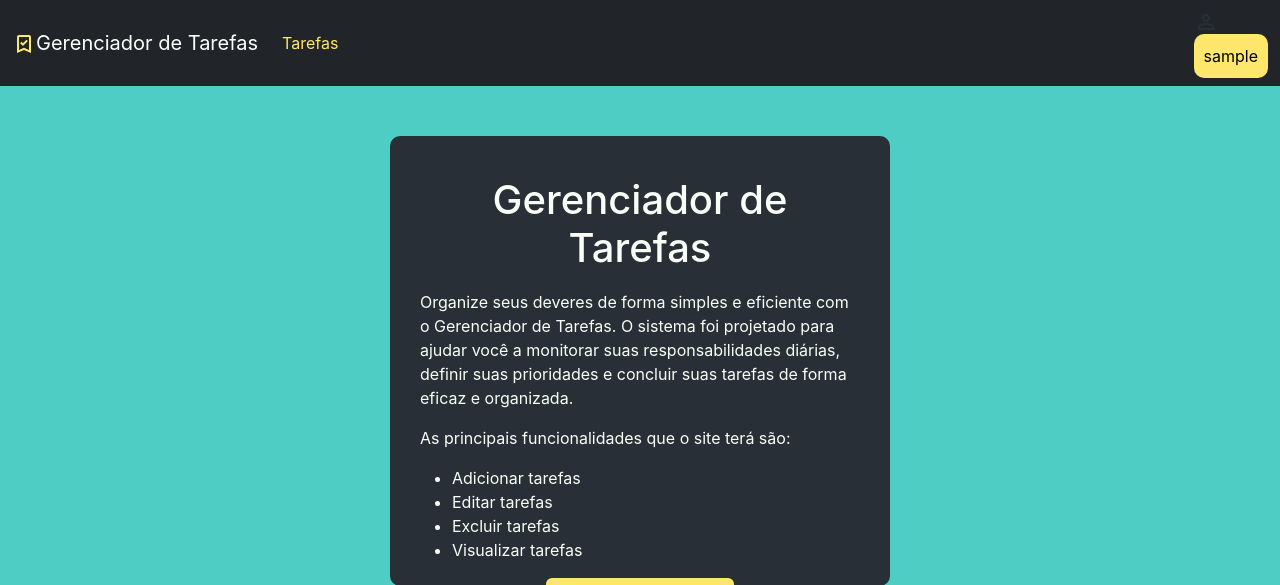
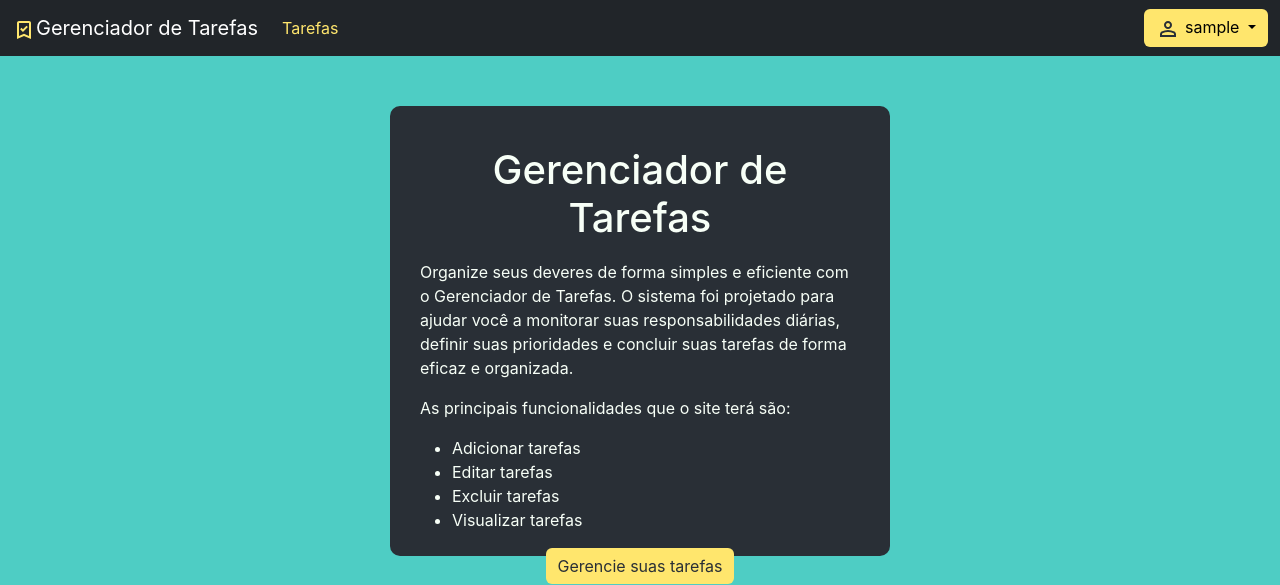
Before and after one commit to Robert-Cortez-Rudi/Gerenciamento_Tarefas, a Flask app: page / in a window 1280 px wide. Shown: the top 585 px of the page. Run offline with Flask 3, Linux system fonts and the light colour scheme; the visitor is signed in with stand-in values (Sample User, id 1).

Commit message:
Atualização da barra de perfil e botões de perfil

```diff
--- a/gerenciador_tarefas/templates/base.html
+++ b/gerenciador_tarefas/templates/base.html
@@ -10,25 +10,28 @@
 <body>
     <nav class="navbar navbar-expand-lg navbar-dark bg-dark">
         <div class="container-fluid">
-          <a class="navbar-brand logo-custom" href="#"><img src="{{url_for('static', filename='img/logo.svg')}}" alt="Logo">Gerenciador de Tarefas</a>
+          <a class="navbar-brand logo-custom" href="{{url_for('usuario.principal')}}"><img src="{{url_for('static', filename='img/logo.svg')}}" alt="Logo">Gerenciador de Tarefas</a>
           <button class="navbar-toggler" type="button" data-bs-toggle="collapse" data-bs-target="#navbarSupportedContent" aria-controls="navbarSupportedContent" aria-expanded="false" aria-label="Toggle navigation">
             <span class="navbar-toggler-icon"></span>
           </button>
           <div class="collapse navbar-collapse" id="navbarSupportedContent">
             <ul class="navbar-nav me-auto mb-2 mb-lg-0">
               <li class="nav-item">
-                <a class="nav-link custom-link" href="#">Tarefas</a>
+                <a class="nav-link custom-link" href="{{url_for('tasks.dashboard')}}">Tarefas</a>
               </li>
             </ul>
           </div>
           <div class="d-flex">
             {% if 'user' in session %}
-              <div class="dropdown">
+            <div class="dropdown perfil">
+              <a class="btn btn-light dropdown-toggle" href="#" role="button" id="dropdownMenuLink" data-bs-toggle="dropdown" aria-expanded="false">
                 <img src="{{url_for('static', filename='img/perfil.svg')}}" alt="Perfil">
-                <button type="button" class="btn btn-info custom-button" data-bs-toggle="dropdown" aria-expanded="false">
                   {{ session['user'] }}
-                </button>
-              </div>
+              </a>
+              <ul class="dropdown-menu dropdown-menu-end" aria-labelledby="dropdownMenuLink">
+                  <li><a class="dropdown-item" href="{{url_for('usuario.logout')}}">Sair da conta</a></li>
+              </ul>
+            </div>
             {% else %}
               <a href="{{url_for('usuario.login')}}" class="btn btn-light me-3" style="display: flex; align-items: center;">Login</a>
               <a href="{{url_for('usuario.cadastro')}}" class="custom-button">Cadastrar</a>
```
